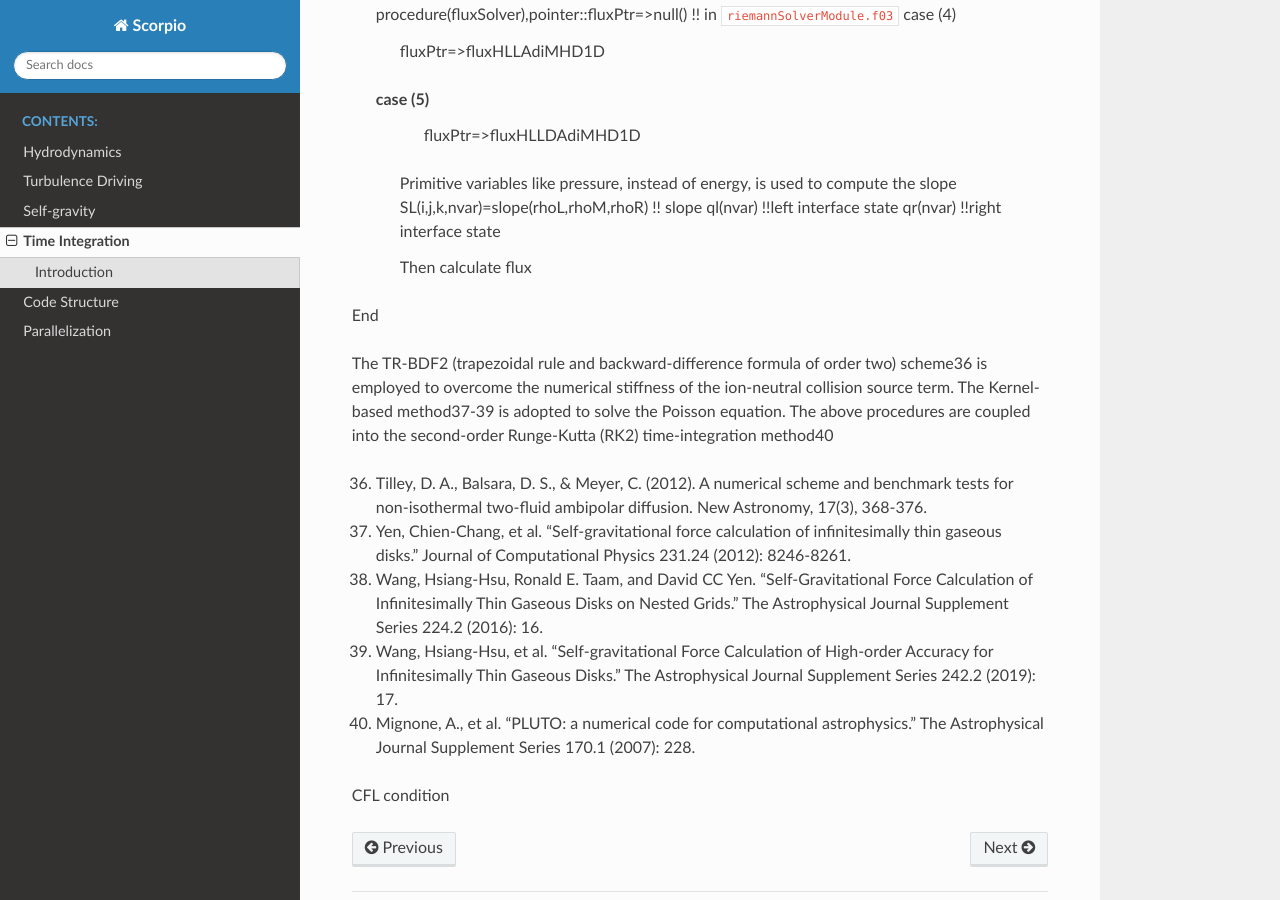
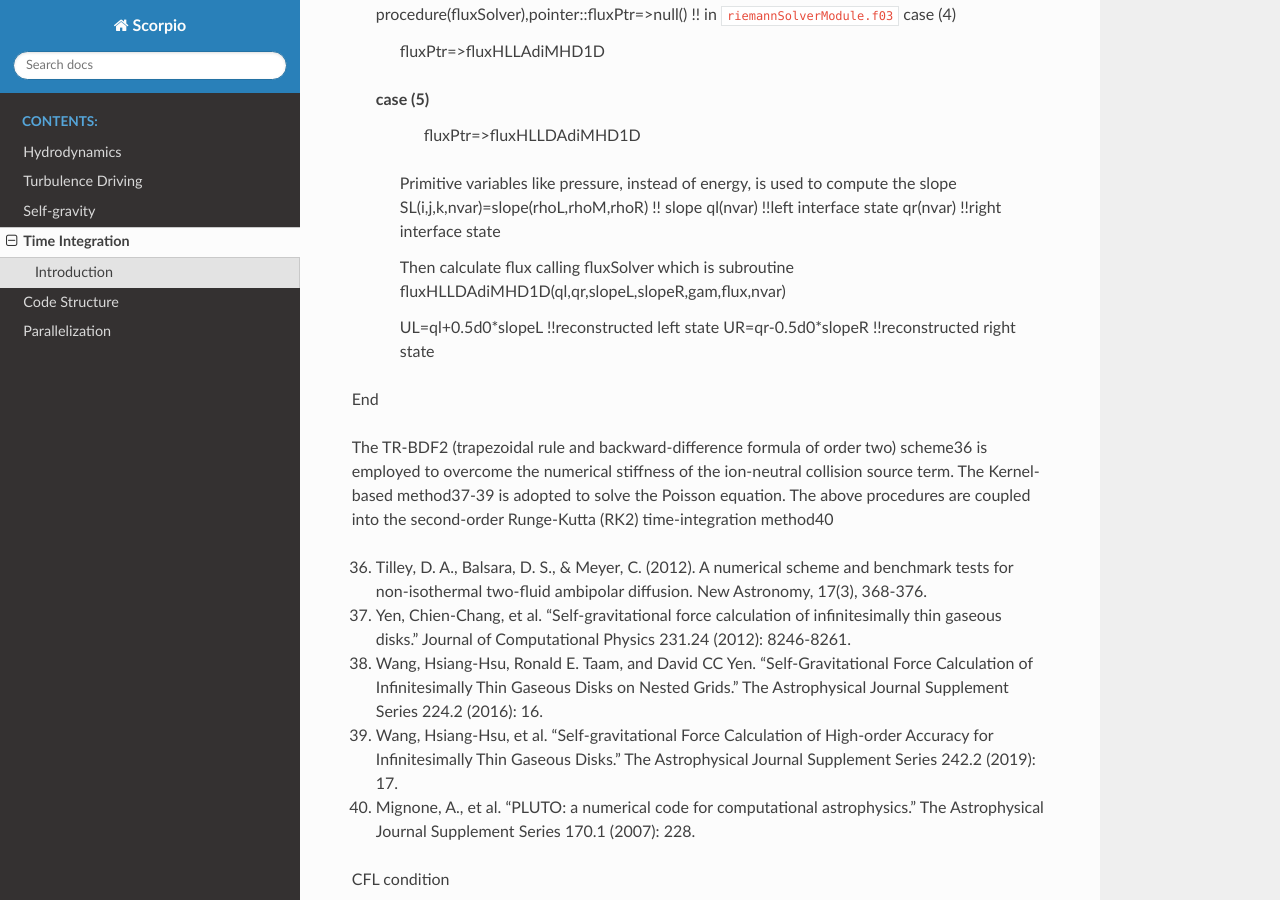
Before and after one commit to holam1hk/scorpio, a Sphinx documentation site: the page built from docs/source/time_integration.rst, in a window 1280 px wide and 900 px high, scrolled down 1067 px. Built offline with Sphinx 7.4.7 and the Read the Docs theme 2.0.0, drawn with Linux system fonts in a browser that asks for light colours.

Commit message:
Update time_integration.rst

```diff
--- a/docs/source/time_integration.rst
+++ b/docs/source/time_integration.rst
@@ -51,6 +51,12 @@ End
     qr(nvar) !!right interface state
 
     Then calculate flux
+    calling fluxSolver
+    which is subroutine fluxHLLDAdiMHD1D(ql,qr,slopeL,slopeR,gam,flux,nvar)
+
+    UL=ql+0.5d0*slopeL   !!reconstructed left state
+    UR=qr-0.5d0*slopeR   !!reconstructed right state
+
 End
 
 The TR-BDF2 (trapezoidal rule and backward-difference formula of order two) scheme36 is employed to overcome the numerical stiffness of the ion-neutral collision
```
